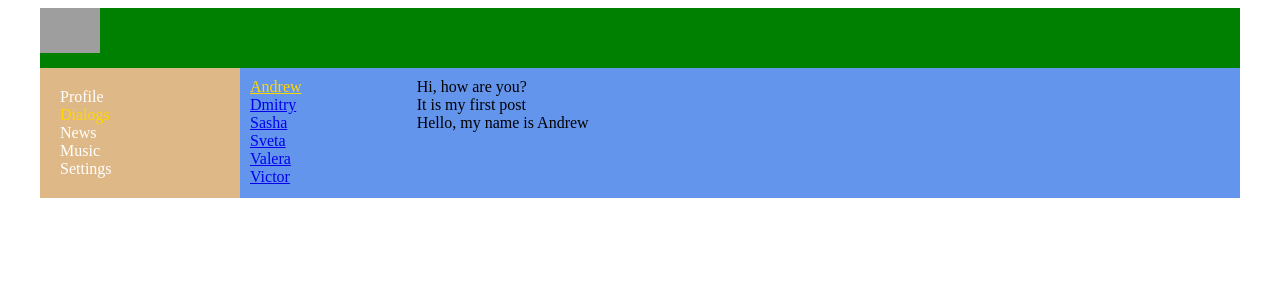
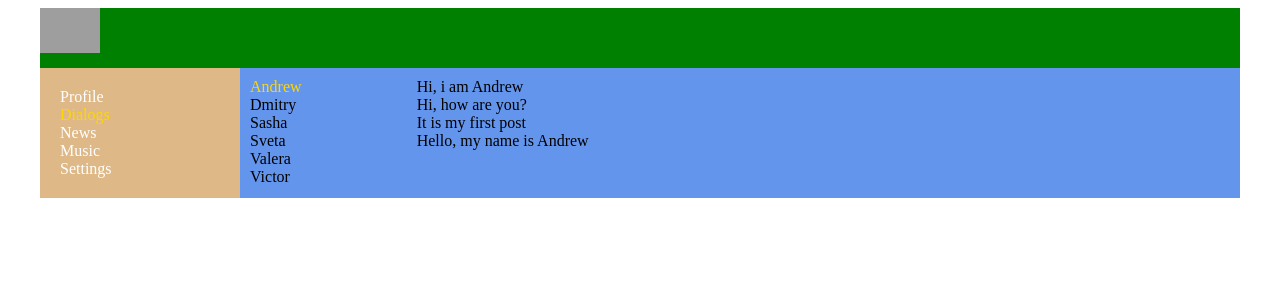
Before and after one commit to verter187/reactjs_kama, a React (Create React App) app: page /Dialogs/1 in a window 1280 px wide. Shown: the top 300 px of the page. Built offline with nearby package versions, Linux system fonts and the light colour scheme; grey boxes are pictures that could not be loaded.

Commit message:
issue_20220911: edit dilog

```diff
--- a/src/App.js
+++ b/src/App.js
@@ -26,7 +26,7 @@ function App(props) {
 
         <div className={s.content}>
           <Routes>
-            <Route path={`/Dialogs/*`} element={<Dialogs />} />
+            <Route path={"/Dialogs/:userId"} element={<Dialogs />} />
             {menuItems.map((item) => {
               let name = Object.keys(item)[0];
 
--- a/src/Components/Dialogs/Dialog/Dialog.jsx
+++ b/src/Components/Dialogs/Dialog/Dialog.jsx
@@ -2,11 +2,11 @@ import React from "react";
 import s from "./Dialog.module.sass";
 import { NavLink } from "react-router-dom";
 
-function Dialog({ name, index }) {
+function Dialog({ name, id }) {
   return (
     <div className={s.dialog}>
       <NavLink
-        to={`/dialogs/${index}`}
+        to={`/dialogs/${id}`}
         className={({ isActive }) => (isActive ? s.active : "")}
       >
         {name}
--- a/src/Components/Dialogs/Dialog/Dialog.module.sass
+++ b/src/Components/Dialogs/Dialog/Dialog.module.sass
@@ -1,3 +1,10 @@
 .dialog
   .active
     color: gold
+
+  & a
+    color: black
+    text-decoration: none
+
+    &.activeLink
+      color: gold
--- a/src/Components/Dialogs/Dialogs.jsx
+++ b/src/Components/Dialogs/Dialogs.jsx
@@ -3,20 +3,78 @@ import s from "./Dialogs.module.sass";
 
 import Dialog from "./Dialog/Dialog";
 import Message from "./Message/Message";
+import { useParams } from "react-router-dom";
 
-function Dialogs(props) {
-  const dialogs = ["Andrew", "Dmitry", "Sasha", "Sveta", "Valera", "Victor"];
-  const messages = [
-    "Hi, how are you?",
-    "It is my first post",
-    "Hello, my name is Andrew",
+function Dialogs() {
+  const dialogs = [
+    {
+      name: "Andrew",
+      messages: [
+        "Hi, i am Andrew",
+        "Hi, how are you?",
+        "It is my first post",
+        "Hello, my name is Andrew",
+      ],
+    },
+    {
+      name: "Dmitry",
+      messages: [
+        "Hi, i am Dmitry",
+        "Hi, how are you?",
+        "It is my first post",
+        "Hello, my name is Andrew",
+      ],
+    },
+    {
+      name: "Sasha",
+      messages: [
+        "Hi, i am Sasha",
+        "Hi, how are you?",
+        "It is my first post",
+        "Hello, my name is Andrew",
+      ],
+    },
+    {
+      name: "Sveta",
+      messages: [
+        "Hi, i am Sveta",
+        "Hi, how are you?",
+        "It is my first post",
+        "Hello, my name is Andrew",
+      ],
+    },
+    {
+      name: "Valera",
+      messages: [
+        "Hi, i am Valera",
+        "Hi, how are you?",
+        "It is my first post",
+        "Hello, my name is Andrew",
+      ],
+    },
+    {
+      name: "Victor",
+      messages: [
+        "Hi, i am Victor",
+        "Hi, how are you?",
+        "It is my first post",
+        "Hello, my name is Andrew",
+      ],
+    },
   ];
+  const params = useParams(),
+    userId = parseInt(params.userId);
+
+  let messages = [];
+  if (Number.isInteger(userId)) {
+    messages = dialogs[userId - 1].messages;
+  }
 
   return (
     <div className={s.dialogsbox}>
       <div className={s.dialogs}>
         {dialogs.map((dialog, i) => (
-          <Dialog key={Math.random()} name={dialog} index={i + 1} />
+          <Dialog key={Math.random()} name={dialog.name} id={i + 1} />
         ))}
       </div>
       <div className={s.messages}>
--- a/src/index.js
+++ b/src/index.js
@@ -1,5 +1,6 @@
 import React from "react";
 import ReactDOM from "react-dom/client";
+
 import App from "./App";
 
 const root = ReactDOM.createRoot(document.getElementById("root"));
```
